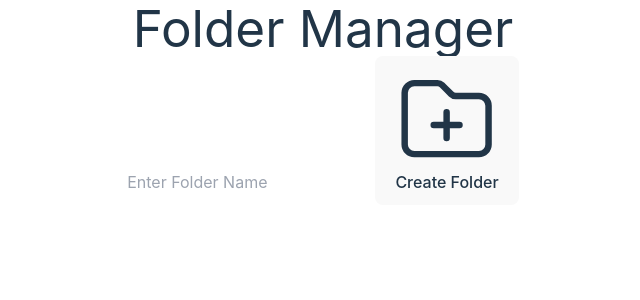
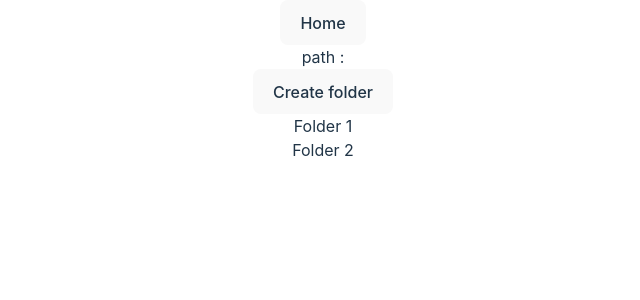
Before and after one commit to pujaKundu/react-folder-manager, a React (Vite) app in the folder react-folder-manager/: page / in a window 1280 px wide. Shown: the top 300 px of the page, without its empty margins (317-957 px from the left). Built offline with nearby package versions, Linux system fonts and the light colour scheme.

Commit message:
trie structure, nested subfolder, path functionalities

```diff
--- a/react-folder-manager/src/App.jsx
+++ b/react-folder-manager/src/App.jsx
@@ -1,24 +1,24 @@
 import { useState } from 'react'
 import './App.css'
-import {BrowserRouter as Router, Routes, Route} from 'react-router-dom'
-import { Folder, Homepage } from './pages'
-
-const allFolders=[]
+import Folders from './components/Folders';
 
 function App() {
 
-  return (
-    <div className='bg-gradient-to-r from-indigo-100 to-gray-100 flex items-center justify-center' id="root">
-    <Router>
-      <Routes>
-          <Route path="/" element={<Homepage allFolders={allFolders}/>} />
-          <Route path="/folder/:folderId" element={<Folder allFolders={allFolders}/>}
-          />
-        </Routes>
-      </Router>
+  const [parent,setParent] = useState(0);
 
-    </div>
-  )
+  const [folders, setFolders] = useState({
+    id1:{title: 'Folder 1', parent:0, child:[]}
+    ,
+    id2:
+    {title: 'Folder 2', parent:0, child:['id3', 'id4','id5']
+    },
+    id3:{title: 'Folder 2.1', parent:'id2', child:['id6']},
+    id4:{title: 'Folder 2.2', parent:'id2', child:[]},
+    id5:{title:'Folder 2.3', parent:'id2', child:[]},
+    id6:{title:'Folder 2.1.1', parent:'id3', child:[]},
+  });
+
+  return <Folders parent={parent} folders={folders} setParent={setParent} setFolders={setFolders}/>
 }
 
 export default App
--- /dev/null
+++ b/react-folder-manager/src/components/Folders.jsx
@@ -0,0 +1,119 @@
+import React, { useState ,useEffect} from "react";
+
+const Folders = ({parent, folders, setParent,setFolders}) =>{
+
+    console.log(folders)
+
+    const [path,setPath]=useState([])
+
+    // path
+
+    useEffect(()=>{
+
+        const updatePath =()=>{
+            let currPath = parent; // current parent path
+            const newPath = [];
+
+            while(currPath !== 0 && folders[currPath]){
+                newPath.unshift(folders[currPath].title);// adding curr folder name in the start of array
+                currPath = folders[currPath].parent
+            }
+
+            setPath(newPath)
+
+        }
+
+        updatePath()
+    },[parent,folders])
+
+    // path functionalities
+
+    const handlePathClick = (index)=>{
+
+        const newPath = path.slice(0,index+1)
+        console.log('new path',newPath)
+
+        // if(newPath.length<2) return;
+
+        const parentFolderTitle = newPath[newPath.length-1]
+
+        console.log('parent folder title ',parentFolderTitle)
+
+        const matchedFolder = Object.entries(folders).find(
+            ([key,value])=> value?.title === parentFolderTitle
+        )
+
+        if(matchedFolder){
+            setParent(matchedFolder[0])
+        }
+
+    }
+
+    // create folder btn
+    const handleCreateFolder=()=>{
+
+        let randomValue = Math.random().toString(16).slice(2);
+        const randomKey = `id${randomValue}`;
+
+        const newFolder= {
+            title: `Folder ${Object.keys(folders).length+1}`,
+            parent:parent,
+            child:[]
+        }
+
+        setFolders((prevFolders)=>{
+
+            const updatedFolders={...prevFolders}
+            updatedFolders[randomKey]=newFolder;
+
+            if(updatedFolders[parent]){
+                updatedFolders[parent].child.push(randomKey)
+            }
+
+        return updatedFolders;
+
+        })
+
+    }
+
+
+    return (
+        <div className="mt-5">
+
+        <button onClick={()=>{setParent(0)}} className="bg-red-300 cursor-pointer">Home</button>
+
+            <div className="m-5">
+                path : {
+                    path.map((folder,index)=>(
+                        <span key={folder}
+                        onClick={()=>handlePathClick(index)}
+                        className="underline cursor-pointer"
+                        >
+                            {folder}
+                            {index !== path.length-1 && ' > '}
+                        </span>
+                    ))
+                }
+            </div>
+
+
+            <button className="bg-green-200 cursor-pointer" onClick={handleCreateFolder}>Create folder</button>
+
+            {Object.keys(folders).map((f)=>{
+                let thisFolder = folders[f];
+
+                if(thisFolder.parent !== parent) return null;
+
+                return (
+                    <div className="flex mt-5 justify-center items-center">
+                        <span className="bg-indigo-200 p-5 m-3 rounded cursor-pointer" onClick={()=>{setParent(f)}}>
+                        {thisFolder.title}
+                        </span>
+                    </div>
+                )
+            })}
+        </div>
+    )
+}
+
+export default Folders;
--- a/react-folder-manager/src/pages/Folder/Folder.jsx
+++ b/react-folder-manager/src/pages/Folder/Folder.jsx
@@ -1,60 +1,82 @@
-import React,{useState} from 'react'
-import { useParams } from 'react-router-dom'
+import React, { useState } from 'react';
+import { useParams } from 'react-router-dom';
 import FolderList from '../../components/FolderList/FolderList';
 
-const Folder = ({allFolders}) => {
+const Folder = ({ allFolders ,generatedId}) => {
 
-    console.log("all folders",allFolders)
-    let {folderId}=useParams();
 
-    console.log(folderId)
+  const { folderId } = useParams();
 
-    const folderInfo= allFolders.find(folder=>{
-        console.log(folder.id)
-        folder.id == folderId});
+  generatedId = folderId;
 
-    console.log(folderInfo)
+  console.log('generated id',generatedId)
 
-    const [folderList,setFolderList]=useState([]);
-    const [folderName,setFolderName]=useState('');
+  console.log('all folder',allFolders);
 
-    // console.log(folderList)
-    // console.log(folderName)
-    const handleCreateFolder=()=>{
-        // creating an object represnting a new folder
-        const newFolder ={
-            id:Math.floor(Math.random() * 100),
-            folderName: folderName
-        }
-        setFolderList([...folderList, newFolder])
-        setFolderName('')
+  const [currentFolder, setCurrentFolder] = useState(
+    allFolders.find((folder) => {
+      console.log('folder.id:',folder);
+      console.log('folderId:', folderId);
+      return folder.id == folderId;
+    }) || null
+  );
+
+  console.log("curr folder",currentFolder);
+
+  const [newFolderName, setNewFolderName] = useState('');
+
+  const handleCreateSubFolder = () => {
+    if (newFolderName.trim() !== '') {
+      const newSubFolder = {
+        id: generatedId,
+        folderName: newFolderName,
+        children: [],
+      };
+
+      if (currentFolder) {
+        currentFolder.children.push(newSubFolder);
+        setCurrentFolder({ ...currentFolder });
+        // handleCreateSubFolder(newSubFolder)
+      }
+
+      setNewFolderName('');
     }
-    return (
-    <div>
-      {/* {folderId} */}
-      <div className='w-32 top-0 left-0 mt-5 bg-indigo-200 p-3 rounded'>
-        Folder Id: <span className='font-semibold'>{folderId}</span></div>
+  };
 
-        <div className='flex justify-center items-center'>
+  const handleClick = (folder) => {
+    setCurrentFolder(folder);
+  };
 
-            <input type="text" className='border border-1 w-80 p-3 mt-2 rounded shadow-md'placeholder='Enter Sub-Folder Name' required
-            value={folderName}
-            onChange={(e)=>setFolderName(e.target.value)}
-            />
+  return (
+    <div >
+      {/* <div className='w-32 top-0 left-0 mt-5 bg-indigo-200 p-3 rounded'>
+        Folder Id: <span className='font-semibold'>{folderId}</span>
+      </div> */}
 
-            <button className='ml-5 mt-1 bg-green-400 cursor-pointer flex '
-                onClick={handleCreateFolder}
-            >
-                    <svg xmlns="http://www.w3.org/2000/svg" fill="none" viewBox="0 0 24 24" stroke-width="1.5" stroke="currentColor" className="w-6 h-6 mr-2">
-                    <path stroke-linecap="round" stroke-linejoin="round" d="M12 10.5v6m3-3H9m4.06-7.19-2.12-2.12a1.5 1.5 0 0 0-1.061-.44H4.5A2.25 2.25 0 0 0 2.25 6v12a2.25 2.25 0 0 0 2.25 2.25h15A2.25 2.25 0 0 0 21.75 18V9a2.25 2.25 0 0 0-2.25-2.25h-5.379a1.5 1.5 0 0 1-1.06-.44Z" />
-                    </svg>
+      {/* Display input and button for creating subfolders */}
+      <div className='flex justify-center items-center'>
+        <input
+          type='text'
+          className='border border-1 w-80 p-3 mt-2 rounded shadow-md'
+          placeholder={`Enter Sub-Folder Name`}
+          required
+          value={newFolderName}
+          onChange={(e) => setNewFolderName(e.target.value)}
+        />
+        <button
+          className='ml-5 mt-1 bg-green-400 cursor-pointer flex'
+          onClick={handleCreateSubFolder}
+        >
+          Create Sub-Folder
+        </button>
+      </div>
 
-                Create Sub-Folder
-                </button>
-            </div>
-        <FolderList folderList={folderList}/>
+      {currentFolder?.children && <FolderList folderList={currentFolder.children} />}
+
+      {currentFolder?.children?.children && <FolderList folderList={currentFolder?.children?.children} />}
+
     </div>
-    )
-}
+  );
+};
 
-export default Folder
+export default Folder;
--- a/react-folder-manager/src/pages/Homepage/Homepage.jsx
+++ b/react-folder-manager/src/pages/Homepage/Homepage.jsx
@@ -1,32 +1,53 @@
-import React, { useState } from 'react'
+import React, { useState,useEffect } from 'react'
 import FolderList from '../../components/FolderList/FolderList'
 
 const Homepage = ({allFolders}) => {
 
+    // const [folderName,setFolderName]=useState('')
+    const [folderList,setFolderList]=useState(allFolders);
+
     const [folderName,setFolderName]=useState('')
-    const [folderList,setFolderList]=useState(allFolders)
 
-    console.log(folderList)
+    // console.log('before fn',folderList)
     // console.log(folderName)
+    // const handleCreateFolder=()=>{
+    //     // creating an object represnting a new folder
+    //     const newFolder ={
+    //         id:Math.floor(Math.random() * 100),
+    //         folderName: folderName,
+    //         children:[]
+    //     }
+    //     setFolderList([...folderList, newFolder])
+    //     setFolderName('')
+    //     console.log('homepage folders',folderList);
+
+    //     // updated all folders
+    //     // setUpdatedAllFolders([...allFolders, newFolder])
+    // }
+
     const handleCreateFolder=()=>{
         // creating an object represnting a new folder
         const newFolder ={
             id:Math.floor(Math.random() * 100),
-            folderName: folderName
+            folderName: folderName,
+            children:[]
         }
         setFolderList([...folderList, newFolder])
         setFolderName('')
+        // console.log('homepage folders',folderList);
     }
+
+    console.log('homepage folders 1',folderList)
 
     return (
         <div>
-            <h1 className='text-3xl mb-5 font-semibold text-slate-700'>Folder Manager</h1>
-            <div className='flex justify-center items-center'>
 
-                    <input type="text" className='border border-1 w-80 p-3 mt-2 rounded shadow-md'placeholder='Enter Folder Name' required
-                    value={folderName}
-                    onChange={(e)=>setFolderName(e.target.value)}
-                    />
+            {/* <div className='flex justify-center items-center'>
+
+                <input type="text" className='border border-1 w-80 p-3 mt-2 rounded shadow-md'placeholder='Enter Folder Name' required
+                value={folderName}
+                onChange={(e)=>setFolderName(e.target.value)}
+                />
 
             <button className='ml-3 mt-2 bg-green-400 cursor-pointer flex '
                 onClick={handleCreateFolder}
@@ -37,11 +58,29 @@ const Homepage = ({allFolders}) => {
 
                 Create Folder
                 </button>
-            </div>
+            </div> */}
             {/* show folders */}
             {/* <p>{folderList.length}</p> */}
 
-            <FolderList folderList={folderList}/>
+    <h1 className='text-3xl mb-5 font-semibold text-slate-700'>Folder Manager</h1>
+      <div className='flex justify-center items-center'>
+        <input
+          type='text'
+          className='border border-1 w-80 p-3 mt-2 rounded shadow-md'
+          placeholder={`Enter Folder Name`}
+          required
+          value={folderName}
+          onChange={(e) => setFolderName(e.target.value)}
+        />
+        <button
+          className='ml-5 mt-1 bg-green-400 cursor-pointer flex'
+          onClick={handleCreateFolder}
+        >
+          Create Folder
+        </button>
+      </div>
+
+            <FolderList folderList={folderList} handleCreateFolder={handleCreateFolder} folderName={folderName}/>
 
         </div>
     )
```
Also changed, not shown: react-folder-manager/src/components/FolderList/FolderList.jsx (+52 -14 lines), react-folder-manager/src/components/FolderUi/FolderUi.jsx (added, +20 -0 lines), react-folder-manager/src/pages/rec.js (added, +14 -0 lines), 1 other file (tests, documents, lock files or other folders).
